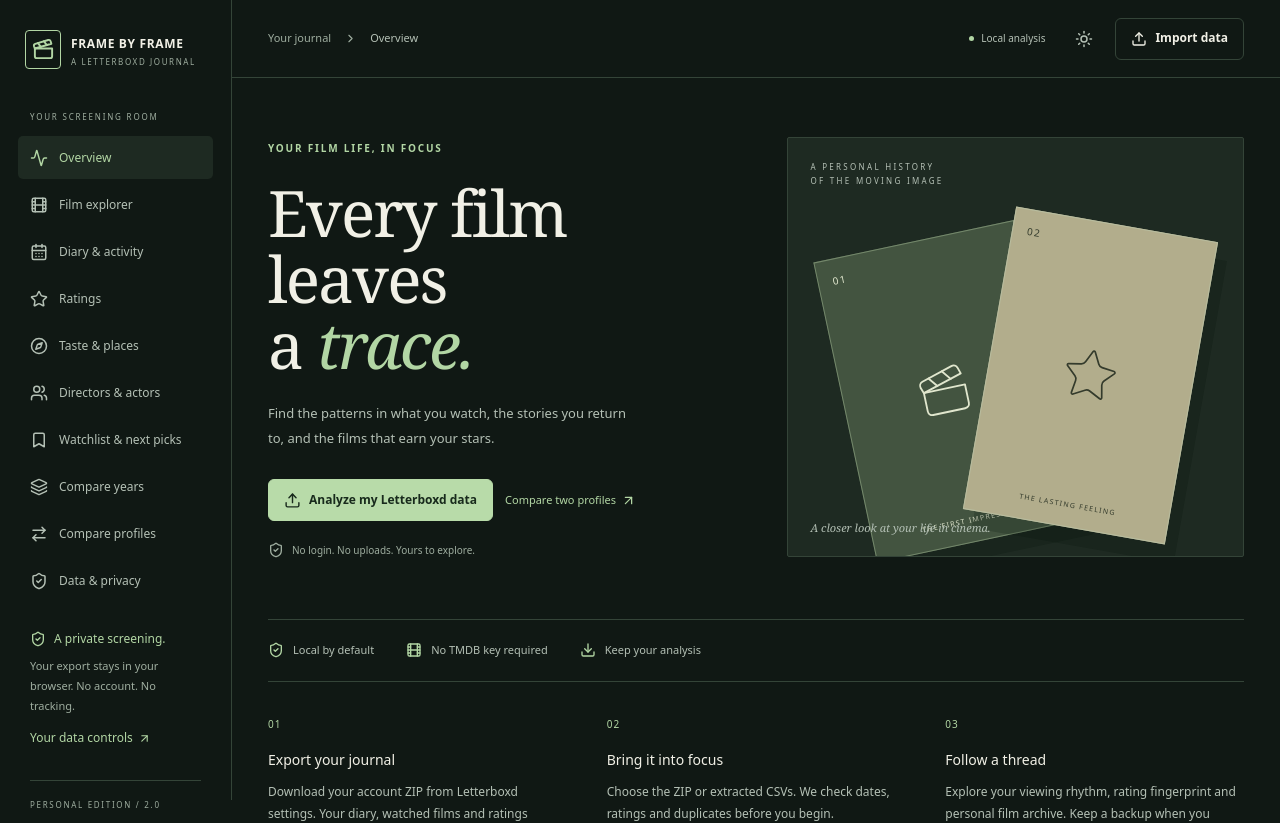
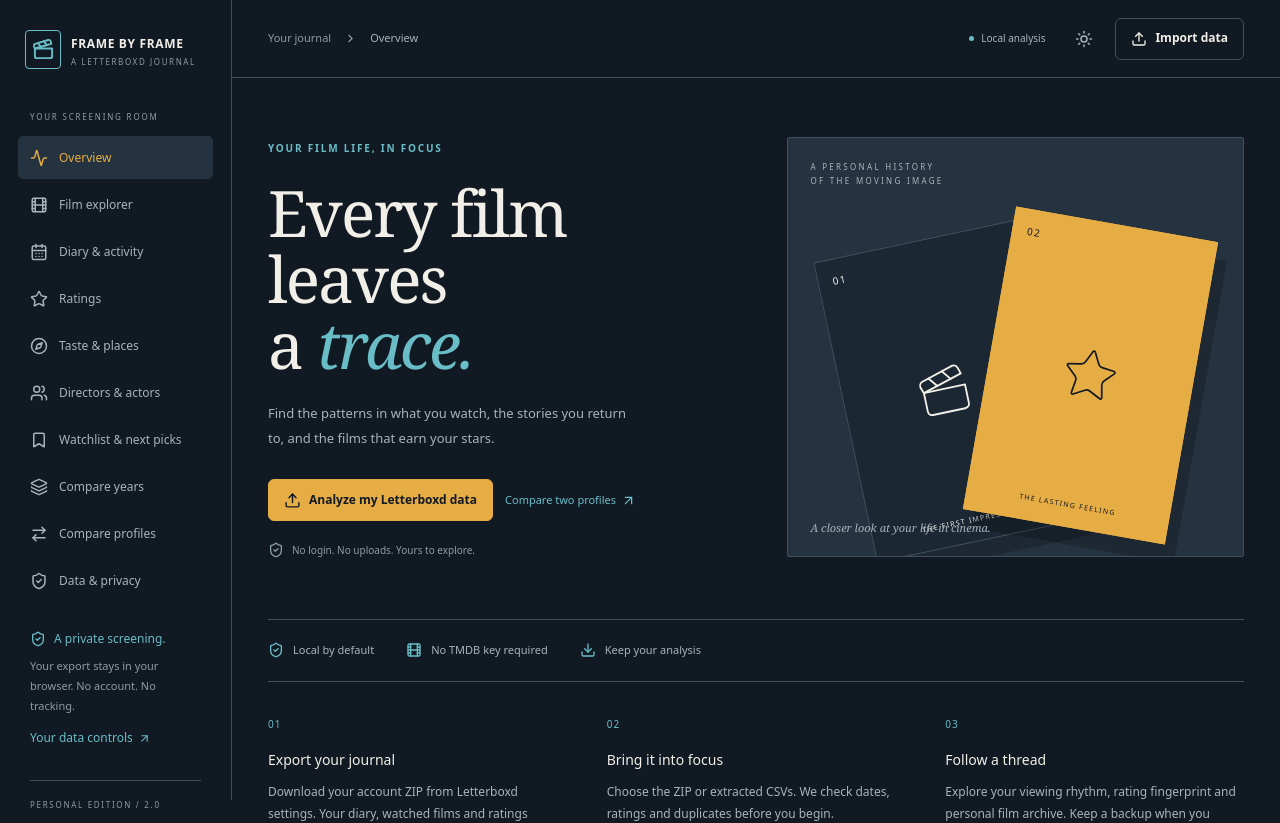
Before and after one commit to melvinvarghese/letterboxd-profile-analyzer, a Next.js app: page / in a window 1280 px wide. Shown: the top 823 px of the page. Built offline with nearby package versions, Linux system fonts and the light colour scheme.

Commit message:
feat: apply midnight screening room palette

```diff
--- a/app/globals.css
+++ b/app/globals.css
@@ -3,18 +3,25 @@
 @tailwind utilities;
 :root {
   color-scheme: dark;
-  --bg: #101814;
-  --surface: #17211b;
-  --raised: #1e2a22;
-  --line: #344438;
-  --ink: #f1f0e6;
-  --body: #b4c0b5;
-  --muted: #9ead9f;
-  --green: #b2d6a4;
-  --accent: #83b68b;
-  --button: #b8dba9;
-  --button-text: #182a1c;
-  --gold: #dab878;
+  --bg: #111923;
+  --surface: #1B2732;
+  --raised: #24333F;
+  --line: #40515C;
+  --ink: #F1EFE8;
+  --body: #A8B4BA;
+  --muted: #8E9CA4;
+  --amber: #E7AD45;
+  --cyan: #69BDC7;
+  --link: var(--cyan);
+  --button: var(--amber);
+  --button-text: #111923;
+  --focus: var(--amber);
+  --chart-primary: var(--amber);
+  --chart-secondary: var(--cyan);
+  --activity-1: #B07725;
+  --activity-2: #C07E29;
+  --activity-3: #D39232;
+  --activity-4: #E7AD45;
   --error: #ffc0b6;
   --error-bg: #38241f;
   --shadow: 0 24px 80px #0005;
@@ -23,25 +30,32 @@
   --color-text-primary: var(--ink);
   --color-text-body: var(--body);
   --color-border: var(--line);
-  --color-focus: var(--green);
+  --color-focus: var(--focus);
 }
 :root[data-theme="light"] {
   color-scheme: light;
-  --bg: #f5f2e9;
-  --surface: #fffcf4;
-  --raised: #e9ede1;
-  --line: #ccd3c4;
-  --ink: #1c3023;
-  --body: #53624f;
-  --muted: #586c55;
-  --green: #315d38;
-  --accent: #4b8055;
-  --button: #315c38;
-  --button-text: #fffdf4;
-  --gold: #80602b;
+  --bg: #F4F1E8;
+  --surface: #FFFCF5;
+  --raised: #E9E5DA;
+  --line: #C8C3B7;
+  --ink: #24313B;
+  --body: #45545C;
+  --muted: #52616A;
+  --amber: #785000;
+  --cyan: #126B75;
+  --link: var(--cyan);
+  --button: var(--amber);
+  --button-text: #F4F1E8;
+  --focus: var(--amber);
+  --chart-primary: var(--amber);
+  --chart-secondary: var(--cyan);
+  --activity-1: #785000;
+  --activity-2: #876015;
+  --activity-3: #966F2B;
+  --activity-4: #A47C3B;
   --error: #8e2f20;
   --error-bg: #ffebe5;
-  --shadow: 0 24px 80px #27351b26;
+  --shadow: 0 24px 80px #24313b26;
 }
 * {
   box-sizing: border-box;
@@ -79,7 +93,7 @@
   cursor: default;
 }
 a {
-  color: var(--green);
+  color: var(--link);
   text-decoration: none;
 }
 a:hover {
@@ -119,7 +133,7 @@
   color: var(--muted);
 }
 input[type="checkbox"] {
-  accent-color: var(--green);
+  accent-color: var(--amber);
   width: 17px;
   height: 17px;
   min-height: 17px;
@@ -137,10 +151,10 @@
 }
 input:focus,
 select:focus {
-  border-color: var(--green);
+  border-color: var(--focus);
 }
 :where(button, a, input, select, textarea, summary, [tabindex]):focus-visible {
-  outline: 2px solid var(--green);
+  outline: 2px solid var(--focus);
   outline-offset: 4px;
 }
 main:focus {
@@ -226,7 +240,7 @@
   align-items: center;
   justify-content: flex-start;
   gap: 5px;
-  color: var(--green);
+  color: var(--cyan);
   background: none;
   border: 0;
   padding: 7px 0;
@@ -268,7 +282,7 @@
   font-size: 10px;
   font-weight: 650;
   letter-spacing: 1.8px;
-  color: var(--green);
+  color: var(--cyan);
   text-transform: uppercase;
 }
 .error-text {
@@ -300,12 +314,12 @@
   text-decoration: none;
 }
 .brand-mark {
-  border: 1px solid var(--green);
+  border: 1px solid var(--cyan);
   width: 36px;
   height: 39px;
   display: grid;
   place-items: center;
-  color: var(--green);
+  color: var(--cyan);
   border-radius: 4px;
 }
 .brand strong {
@@ -350,7 +364,7 @@
 }
 .sidebar nav button[aria-current="page"] {
   background: var(--raised);
-  color: var(--green);
+  color: var(--amber);
 }
 .sidebar nav button small {
   margin-left: auto;
@@ -365,7 +379,7 @@
   align-items: center;
   gap: 8px;
   font-size: 12px;
-  color: var(--green);
+  color: var(--cyan);
 }
 .sidebar-bottom > small {
   color: var(--muted);
@@ -436,7 +450,7 @@
 .local-badge i {
   width: 5px;
   height: 5px;
-  background: var(--green);
+  background: var(--cyan);
   border-radius: 100%;
 }
 .mobile-menu {
@@ -466,7 +480,7 @@
 }
 .notice > svg {
   margin-top: 3px;
-  color: var(--green);
+  color: var(--cyan);
 }
 .notice .icon-btn {
   margin: -6px -7px -6px auto;
@@ -637,15 +651,15 @@
 }
 .column-track > span {
   width: 100%;
-  background: var(--accent);
+  background: var(--chart-primary);
   border-radius: 3px 3px 0 0;
   min-height: 1px;
 }
-.gold .column-track > span {
-  background: var(--gold);
+.columns.cyan .column-track > span {
+  background: var(--chart-secondary);
 }
 .column:hover:not(:disabled) .column-track > span {
-  background: var(--green);
+  filter: brightness(1.08);
 }
 .column:focus-visible {
   outline-offset: -2px;
@@ -706,10 +720,10 @@
 .bar-track > span {
   height: 4px;
   display: block;
-  background: var(--accent);
+  background: var(--chart-primary);
 }
 .bar-number {
-  color: var(--green);
+  color: var(--amber);
   font-size: 14px;
   line-height: 1.5;
   text-align: right;
@@ -781,7 +795,7 @@
   margin-top: 5px;
 }
 .film-tile b {
-  color: var(--green);
+  color: var(--amber);
   font-weight: 500;
 }
 .poster {
@@ -835,7 +849,7 @@
   object-fit: cover;
 }
 .film-tile:hover .poster {
-  border-color: var(--green);
+  border-color: var(--cyan);
 }
 .film-list > button {
   display: flex;
@@ -872,7 +886,7 @@
 }
 .film-list b {
   font-size: 12px;
-  color: var(--green);
+  color: var(--amber);
   font-weight: 500;
   white-space: nowrap;
 }
@@ -890,7 +904,7 @@
   padding-bottom: 0;
 }
 .insights svg {
-  color: var(--green);
+  color: var(--cyan);
   margin-top: 3px;
 }
 .insights h3 {
@@ -914,7 +928,7 @@
   font-family: Georgia, serif;
   font-size: 58px;
   line-height: 1.3;
-  color: var(--green);
+  color: var(--amber);
 }
 .time-number small {
   font-family: ui-sans-serif, system-ui, sans-serif;
@@ -1079,7 +1093,7 @@
   text-decoration: underline;
 }
 .rating {
-  color: var(--green);
+  color: var(--amber);
   white-space: nowrap;
 }
 .pager {
@@ -1149,7 +1163,7 @@
 }
 .segmented button[aria-pressed="true"] {
   background: var(--raised);
-  color: var(--green);
+  color: var(--amber);
 }
 .calendar-scroll {
   overflow-x: auto;
@@ -1175,7 +1189,7 @@
   padding: 0;
 }
 .calendar > button:hover {
-  outline: 1px solid var(--green);
+  outline: 1px solid var(--cyan);
   outline-offset: 1px;
 }
 .calendar-months {
@@ -1209,16 +1223,16 @@
   box-shadow: inset 0 0 0 1px var(--line);
 }
 [data-level="1"] {
-  background: #355d40;
+  background: var(--activity-1);
 }
 [data-level="2"] {
-  background: #548259;
+  background: var(--activity-2);
 }
 [data-level="3"] {
-  background: #7ba275;
+  background: var(--activity-3);
 }
 [data-level="4"] {
-  background: #b8dba9;
+  background: var(--activity-4);
 }
 .checkbox-label {
   display: flex;
@@ -1272,7 +1286,7 @@
   padding: 4px 7px;
   border: 1px solid var(--line);
   border-radius: 4px;
-  color: var(--green);
+  color: var(--cyan);
   font-size: 9px;
 }
 .metadata-layout {
@@ -1350,7 +1364,7 @@
   margin: 23px 0;
 }
 .welcome h1 em {
-  color: var(--green);
+  color: var(--cyan);
   font-weight: 400;
 }
 .welcome-copy > p {
@@ -1396,14 +1410,14 @@
 .film-frame {
   width: 45%;
   aspect-ratio: 2/3;
-  border: 1px solid #74886b;
+  border: 1px solid var(--line);
   position: absolute;
   display: flex;
   align-items: center;
   justify-content: center;
-  box-shadow: 12px 17px 0 #09170b35;
-  background: #435440;
-  color: #e0e6cd;
+  box-shadow: 12px 17px 0 #00000035;
+  background: var(--surface);
+  color: var(--ink);
 }
 .film-frame span {
   position: absolute;
@@ -1428,10 +1442,10 @@
 .frame-two {
   left: 44%;
   top: 20%;
-  background: #b2ad8c;
-  color: #343b2c;
+  background: var(--amber);
+  color: var(--button-text);
   transform: rotate(10deg);
-  border-color: #b8bd9f;
+  border-color: var(--amber);
 }
 .frame-two svg {
   stroke-width: 0.7;
@@ -1463,7 +1477,7 @@
   gap: 9px;
 }
 .welcome-strip svg {
-  color: var(--green);
+  color: var(--cyan);
 }
 .steps {
   display: grid;
@@ -1473,7 +1487,7 @@
 }
 .steps article > span {
   font-size: 10px;
-  color: var(--green);
+  color: var(--cyan);
   letter-spacing: 1px;
   display: block;
   margin-bottom: 17px;
@@ -1515,7 +1529,7 @@
   max-width: min(94vw, 800px);
 }
 .modal::backdrop {
-  background: #050b08d6;
+  background: rgb(0 0 0 / 84%);
   backdrop-filter: blur(4px);
 }
 .modal-header {
@@ -1554,11 +1568,11 @@
   background: var(--bg);
 }
 .dropzone.dragging {
-  border-color: var(--green);
+  border-color: var(--cyan);
   background: var(--raised);
 }
 .dropzone > svg {
-  color: var(--green);
+  color: var(--cyan);
   margin-bottom: 16px;
 }
 .dropzone h3 {
@@ -1581,12 +1595,12 @@
   border-top: 1px solid var(--line);
 }
 .privacy-line svg {
-  color: var(--green);
+  color: var(--cyan);
 }
 progress {
   width: 100%;
   height: 5px;
-  accent-color: var(--green);
+  accent-color: var(--cyan);
 }
 .import-progress {
   display: flex;
@@ -1606,7 +1620,7 @@
   margin: 20px 0;
 }
 .preview-heading svg {
-  color: var(--green);
+  color: var(--cyan);
   margin-top: 3px;
 }
 .preview-heading h3 {
@@ -1633,7 +1647,7 @@
   color: var(--body);
 }
 .warnings > summary {
-  color: var(--green);
+  color: var(--cyan);
   cursor: pointer;
   min-height: 30px;
   line-height: 1.9;
@@ -1653,7 +1667,7 @@
   text-align: center;
 }
 .compare-upload > svg {
-  color: var(--green);
+  color: var(--cyan);
   margin: auto auto 15px;
 }
 .compare-upload h3 {
@@ -1704,7 +1718,7 @@
   display: flex;
   gap: 24px;
   margin: 17px 0;
-  color: var(--green);
+  color: var(--cyan);
   font-size: 23px;
   flex-wrap: wrap;
 }
@@ -1858,7 +1872,7 @@
     display: block;
     position: fixed;
     inset: 0;
-    background: #0008;
+    background: rgb(0 0 0 / 53%);
     border: 0;
     z-index: 29;
   }
@@ -2415,7 +2429,7 @@
   border-color: var(--button);
 }
 .heat-cell:hover:not(:disabled) {
-  outline: 1px solid var(--green);
+  outline: 1px solid var(--cyan);
 }
 .heat-cell small {
   margin: 0;
--- a/app/layout.tsx
+++ b/app/layout.tsx
@@ -8,7 +8,7 @@
 export const viewport = {
   width: "device-width",
   initialScale: 1,
-  themeColor: "#101814",
+  themeColor: "#111923",
 };
 export default function RootLayout({
   children,
--- a/app/ui.tsx
+++ b/app/ui.tsx
@@ -143,7 +143,7 @@
   value = "count",
   label = "name",
   suffix = "",
-  color = "green",
+  color = "amber",
 }: any) {
   const max = Math.max(1, ...data.map((d: any) => d[value] || 0));
   return data.length ? (
--- a/app/views.tsx
+++ b/app/views.tsx
@@ -114,7 +114,7 @@
               name: String(d.rating),
             }))}
             onSelect={(d: any) => onRating(d.rating)}
-            color="gold"
+            color="amber"
           />
           <p className="footnote">
             Half-star steps on a 5-star scale. {s.uniqueFilms - s.ratedFilms}{" "}
@@ -653,7 +653,7 @@
               name: `${d.rating}★`,
             }))}
             onSelect={(d: any) => onRating(d.rating)}
-            color="gold"
+            color="amber"
           />
         </Section>
         <Section
@@ -1202,6 +1202,7 @@
                     ...m,
                     name: months[j],
                   }))}
+                  color={i === 0 ? "amber" : "cyan"}
                 />
                 <p className="footnote">
                   Current film mean: {fmt(r.average)} / 5 across {r.ratedFilms}{" "}
@@ -1212,7 +1213,7 @@
                     ...d,
                     name: `${d.rating}★`,
                   }))}
-                  color="gold"
+                  color={i === 0 ? "amber" : "cyan"}
                 />
               </Section>
             ))}
--- a/package.json
+++ b/package.json
@@ -6,7 +6,7 @@
   "scripts": {
     "dev": "next dev",
     "build": "next build",
-    "test": "node --test tests/analytics.test.mjs tests/import.test.mjs tests/integrity.test.mjs tests/tmdb.test.mjs",
+    "test": "node --test tests/analytics.test.mjs tests/import.test.mjs tests/integrity.test.mjs tests/tmdb.test.mjs tests/theme-palette.test.mjs",
     "lint": "tsc --noEmit",
     "build:pages": "node scripts/build-pages.mjs",
     "test:e2e": "playwright test",
```
Also changed, not shown: 1 other file (tests, documents, lock files or other folders).
